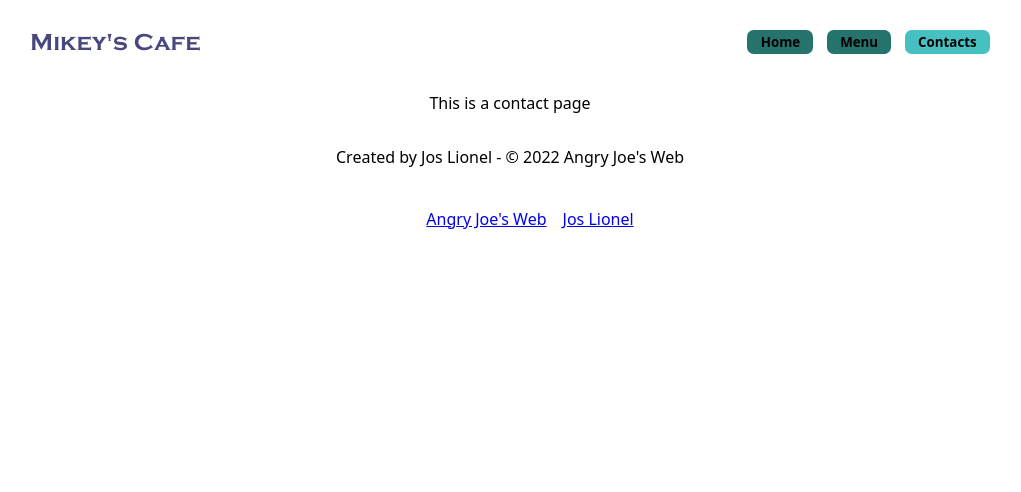
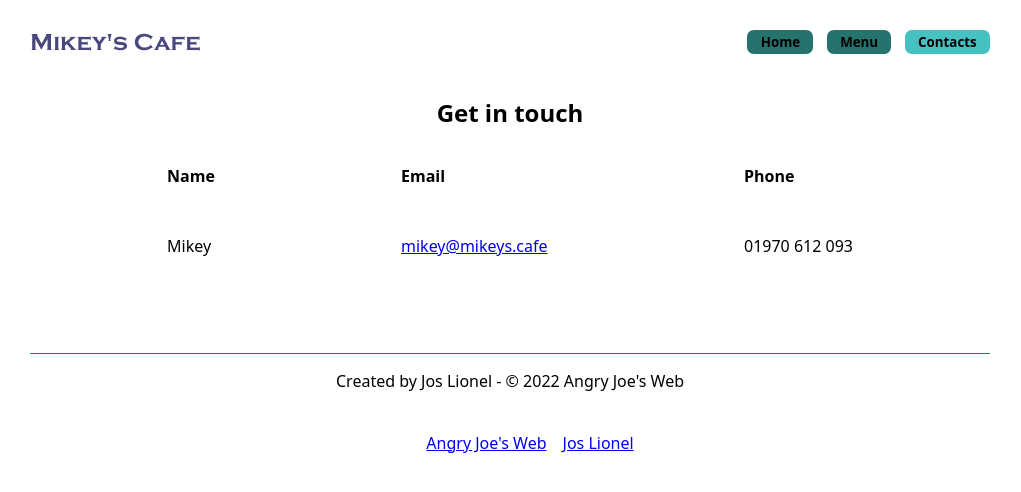
Before and after one commit to joslionel/restaurant-TOP, a website built with webpack: page dist/index.html in a window 1280 px wide. Both pictures are taken after a click on the button "Contacts". Shown: the whole page, without its empty margins (130-1151 px from the left). Built offline with nearby package versions, Linux system fonts and the light colour scheme.

Commit message:
All of the basic content finished. Site behaviour OK. Needs visual improvement - for later.

```diff
--- a/src/body.js
+++ b/src/body.js
@@ -41,8 +41,15 @@ const createHomeContent = () => {
 
     const paragraph = document.createElement('p');
     paragraph.textContent = `
-    Mikey's is a family run cafe. Proud to be serving delicious, fresh Homemade Breakfasts, Lunches, Snacks & refreshments. Using local produce & suppliers.`;
+    Mikey's is a family run cafe. Proud to be serving delicious, fresh Homemade Breakfasts,
+    Lunches, Snacks & refreshments. Using local produce & suppliers.`;
     bodyContainer.appendChild(paragraph);
+
+    const paragraph2 = document.createElement('p');
+    paragraph2.innerHTML = `
+    You may see a sampling of our menu by clicking the link above. To get in touch
+    please call or email! We look forward to serving you.`;
+    bodyContainer.appendChild(paragraph2);
 
     return bodyContainer;
 }
@@ -78,7 +85,7 @@ const createMenuContent = () => {
         const itemContainer = document.createElement('div')
         itemContainer.classList.add('menuRow');
         const item = document.createElement('p');
-        item.classList.add('menuItem');
+        item.classList.add('menuItem', 'bold');
         item.innerText = brek[0].toLowerCase();
         const desc = document.createElement('p');
         desc.innerText = brek[1].toLowerCase();
@@ -98,7 +105,7 @@ const createMenuContent = () => {
         const itemContainer = document.createElement('div')
         itemContainer.classList.add('menuRow');
         const item = document.createElement('p');
-        item.classList.add('menuItem');
+        item.classList.add('menuItem', 'bold');
         item.innerText = main[0].toLowerCase();
         const desc = document.createElement('p');
         desc.innerText = main[1].toLowerCase();
@@ -118,7 +125,7 @@ const createMenuContent = () => {
         const itemContainer = document.createElement('div')
         itemContainer.classList.add('menuRow');
         const item = document.createElement('p');
-        item.classList.add('menuItem');
+        item.classList.add('menuItem', 'bold');
         item.innerText = side[0].toLowerCase();
         const desc = document.createElement('p');
         desc.innerText = side[1].toLowerCase();
@@ -136,9 +143,9 @@ const createMenuContent = () => {
 
     Drinks.forEach(drink => {
         const itemContainer = document.createElement('div')
-        itemContainer.classList.add('menuRow');
+        itemContainer.classList.add('drinkRow');
         const item = document.createElement('p');
-        item.classList.add('menuItem');
+        item.classList.add('menuItem', 'bold');
         item.innerText = drink[0].toLowerCase();
         const price = document.createElement('p');
         price.innerText = drink[1];
@@ -157,12 +164,12 @@ const createMenuContent = () => {
     topMenuRow.appendChild(brekContainer);
     topMenuRow.appendChild(mealContainer);
 
-    bottomMenuRow.appendChild(sidesContainer);
-    bottomMenuRow.appendChild(drinksContainer);
+    topMenuRow.appendChild(sidesContainer);
+    topMenuRow.appendChild(drinksContainer);
 
     bodyContainer.appendChild(heading);
     bodyContainer.appendChild(topMenuRow);
-    bodyContainer.appendChild(bottomMenuRow);
+    // bodyContainer.appendChild(bottomMenuRow);
 
 
     return bodyContainer
@@ -174,9 +181,39 @@ const createContactContent = () => {
 
     const bodyContainer = document.querySelector('.body');
 
-    const paragraph = document.createElement('p');
-    paragraph.textContent = `This is a contact page`;
-    bodyContainer.appendChild(paragraph);
+    const contact = ['Mikey', 'mikey@mikeys.cafe', '01970 612 093']
+
+    const heading = document.createElement('h2');
+    heading.innerHTML = "Get in touch";
+
+
+    const container = document.createElement('div')
+    container.classList.add('menuRow')
+
+    const header1 = document.createElement('p')
+    header1.classList.add('bold')
+    header1.innerHTML = 'Name';
+    const header2 = document.createElement('p')
+    header2.classList.add('bold')
+    header2.innerHTML = 'Email';
+    const header3 = document.createElement('p')
+    header3.classList.add('bold')
+    header3.innerHTML = 'Phone';
+
+    const name = document.createElement('p');
+    name.innerText = contact[0]
+    const email = document.createElement('a');
+    email.href = `mailto:${contact[1]}`
+    email.innerText = contact[1]
+    const phone = document.createElement('p');
+    phone.innerText = contact[2]
+
+
+
+    container.append(header1, header2, header3, name, email, phone)
+
+    bodyContainer.append(heading)
+    bodyContainer.append(container)
 }
 
 export { createBody, createHomeContent, createMenuContent, createContactContent };
--- a/src/style.css
+++ b/src/style.css
@@ -68,6 +68,8 @@ h1 {
     flex-direction: column;
     justify-content: center;
     align-items: center;
+    margin-top: 5em;
+    border-top: 1px solid #26726d;
 }
 
 .footer > ul {
@@ -80,15 +82,28 @@ h1 {
     margin: .5em;
 }
 
+.bold {
+    font-weight: bolder;
+}
+
 .row {
     display: grid;
     grid-template-columns: 1fr 1fr;
+    gap: 5em;
 }
 
 .menuRow {
     display: grid;
     grid-template-columns: 2fr 3fr 1fr;
     gap: 1em;
+    align-items: baseline;
+}
+
+
+.drinkRow {
+    display: grid;
+    grid-template-columns: 3fr 1fr;
+    gap: 3em
 }
 
 .menuItem {
```
Also changed, not shown: dist/main.js.
